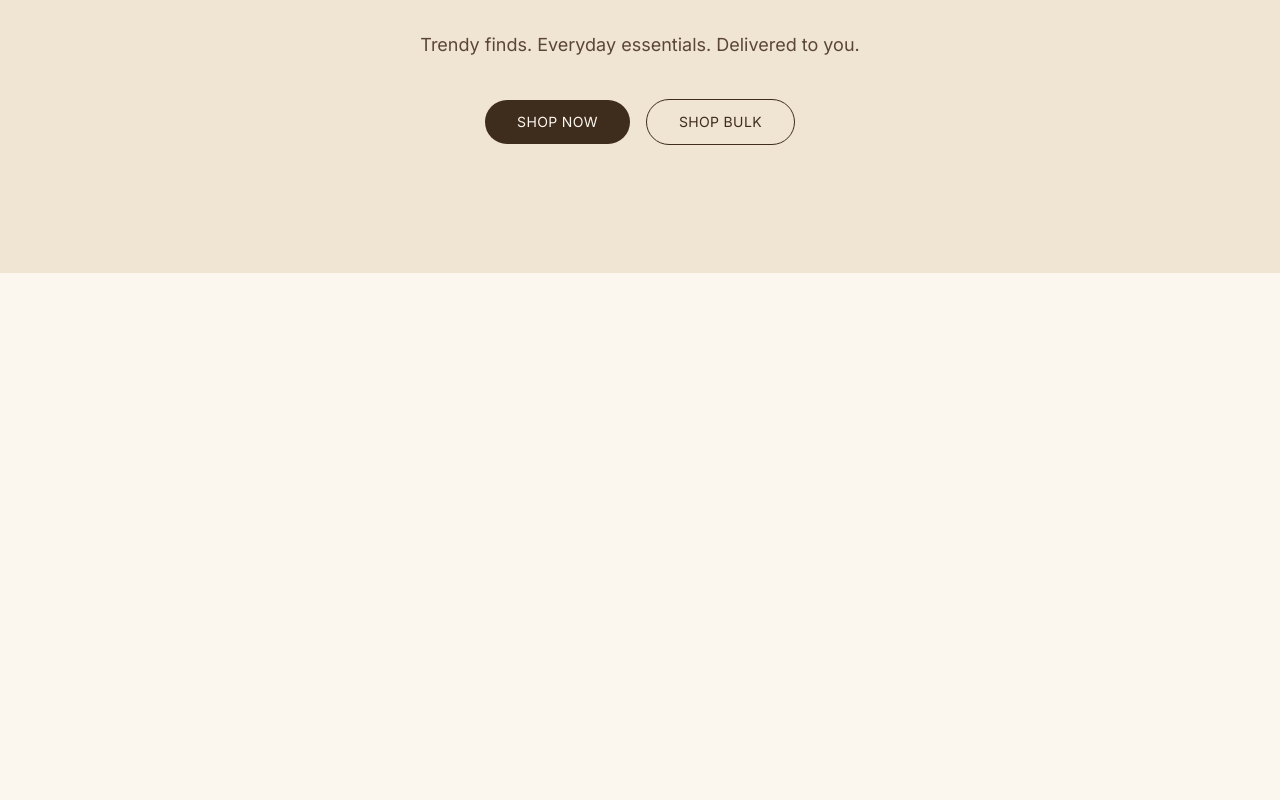
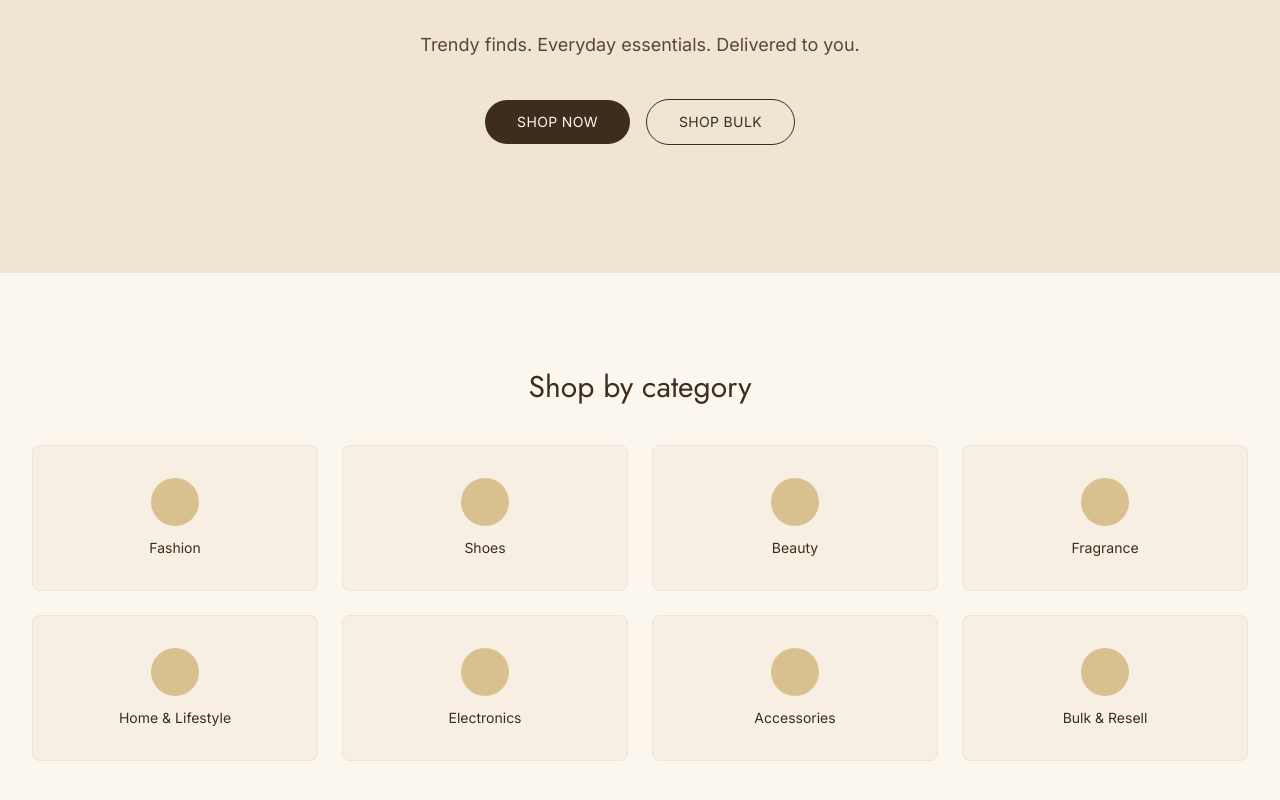
Before and after one commit to ST10485707/aurea-chart, a Next.js app: page / in a window 1280 px wide. Shown: the part 336-1136 px from the top of the page. Before the commit the page ends 800 px from the top, so only its background shows below. Built offline with nearby package versions, Linux system fonts and the light colour scheme.

Commit message:
Build category navigation grid

```diff
--- /dev/null
+++ b/app/components/Categories.tsx
@@ -0,0 +1,40 @@
+import Link from "next/link";
+
+const categories = [
+  { name: "Fashion", href: "/category/fashion" },
+  { name: "Shoes", href: "/category/shoes" },
+  { name: "Beauty", href: "/category/beauty" },
+  { name: "Fragrance", href: "/category/fragrance" },
+  { name: "Home & Lifestyle", href: "/category/home" },
+  { name: "Electronics", href: "/category/electronics" },
+  { name: "Accessories", href: "/category/accessories" },
+  { name: "Bulk & Resell", href: "/category/bulk" },
+];
+
+export default function Categories() {
+  return (
+    <section className="w-full bg-[var(--color-cream)]">
+      <div className="mx-auto max-w-7xl px-4 py-16 md:py-24 md:px-8">
+        <h2
+          className="text-2xl md:text-3xl text-center text-[var(--color-coffee-dark)] mb-10"
+          style={{ fontFamily: "var(--font-heading)" }}
+        >
+          Shop by category
+        </h2>
+
+        <div className="grid grid-cols-2 sm:grid-cols-3 md:grid-cols-4 gap-4 md:gap-6">
+          {categories.map((cat) => (
+            <Link
+              key={cat.name}
+              href={cat.href}
+              className="group flex flex-col items-center justify-center gap-3 rounded-lg border border-[var(--color-beige)] bg-[var(--color-beige)]/40 py-8 px-4 text-center hover:bg-[var(--color-beige)] transition"
+            >
+              <div className="h-12 w-12 rounded-full bg-[var(--color-gold-soft)]" />
+              <span className="text-sm text-[var(--color-coffee-dark)]">{cat.name}</span>
+            </Link>
+          ))}
+        </div>
+      </div>
+    </section>
+  );
+}
--- a/app/page.tsx
+++ b/app/page.tsx
@@ -1,5 +1,6 @@
 import Header from "./components/Header";
 import Hero from "./components/Hero";
+import Categories from "./components/Categories";
 
 export default function Home() {
   return (
@@ -9,6 +10,8 @@ export default function Home() {
       <main className="flex-1">
         <Hero />
       </main>
+      <Categories />
     </div>
+
   );
 }
```
